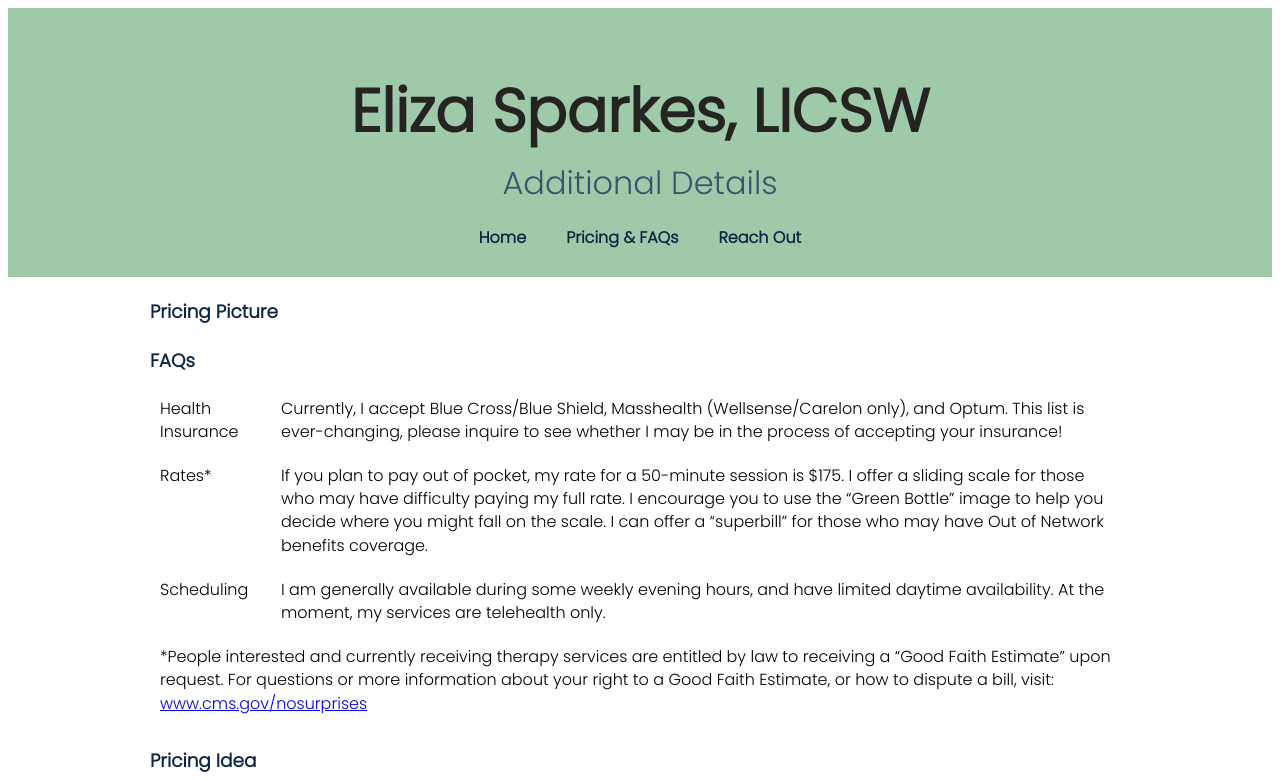
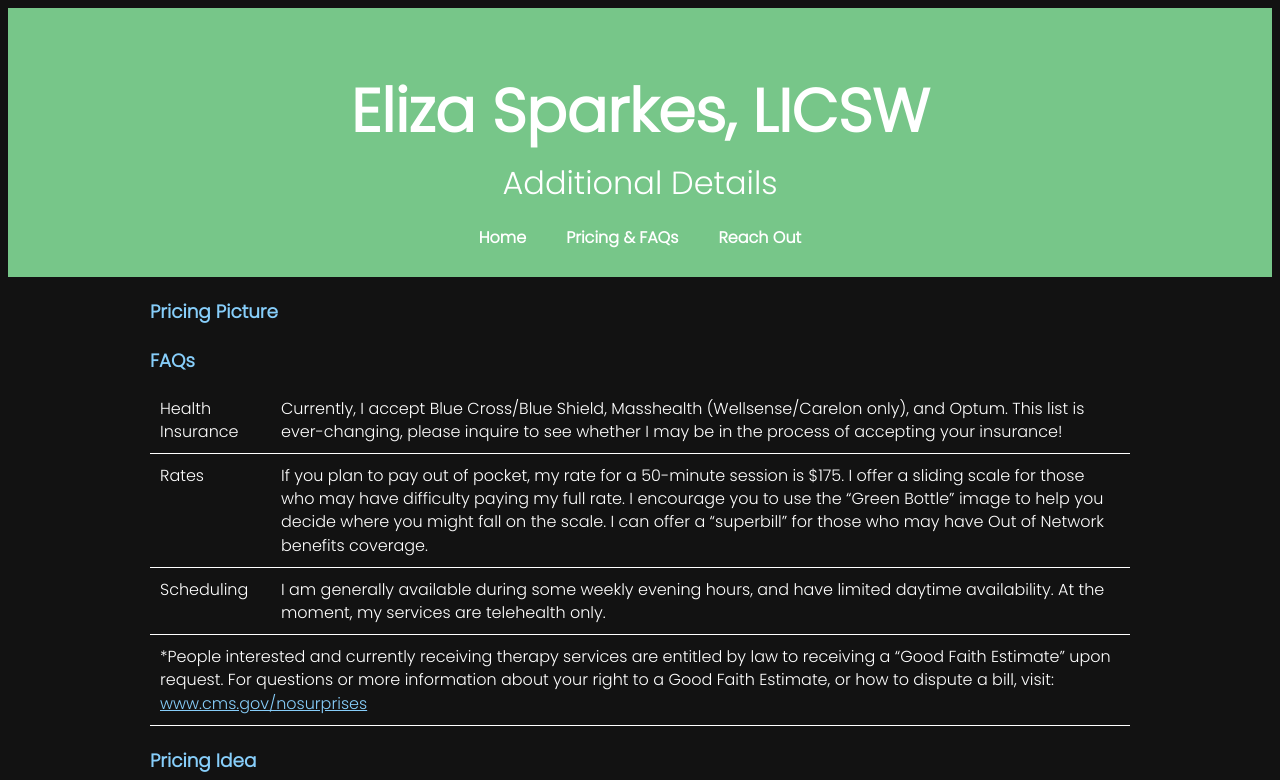
Before and after one commit to matt347/therapy-website-design, a plain HTML site: page frontend/details.html in a window 1280 px wide. Shown: the top 780 px of the page. Drawn offline with Linux system fonts and the dark colour scheme.

Commit message:
initial dark mode

```diff
--- a/frontend/details.html
+++ b/frontend/details.html
@@ -31,7 +31,7 @@
         </td>
       </tr>
       <tr>
-        <td>Rates*</td>
+        <td>Rates</td>
         <td>
           If you plan to pay out of pocket, my rate for a 50-minute session is $175. I offer a sliding scale for those
           who may have difficulty paying my full rate. I encourage you to use the “Green Bottle” image to help you
--- a/frontend/styles.css
+++ b/frontend/styles.css
@@ -198,3 +198,82 @@ iframe {
   background-size: cover;
   background-position: center;
 } */
+
+@media (prefers-color-scheme: dark) {
+
+  body {
+    background-color: #121212;
+    color: #FFFFFF;
+    font-family: "Professional";
+    font-weight: 500;
+    line-height: 1.45;
+    -webkit-font-smoothing: antialiased;
+    -moz-osx-font-smoothing: grayscale;
+  }
+
+  header {
+    margin: 0 auto;
+    text-align: center;
+    background: #77c689;
+    /* background: linear-gradient(rgba(255,255,255,0.5), rgba(255,255,255,0.5)), url("images/calm_background.png"); */
+    background-size: cover;
+    background-position: center;
+    padding: 20px 0;
+  }
+
+  header h1 {
+    font-size: 60px;
+    width: 100%;
+    height: 65px;
+    margin-bottom: 6px;
+    text-align: center;
+    color: white;
+  }
+
+  header h2 {
+    font-size: 2rem;
+    font-weight: 500;
+    color: white;
+    margin-bottom: 12px;
+  }
+
+  a {
+    color: lightskyblue;
+  }
+
+  section h3 {
+    font-size: 1.15rem;
+    color: lightskyblue;
+    margin-bottom: 8px;
+  }
+
+  p, li {
+    color: white;
+    font-size: 1rem;
+    margin-bottom: 12px;
+  }
+
+  #nav_div a {
+    display: inline-block;
+    padding: 8px 14px;
+    color: white;
+    text-decoration: none;
+    border-radius: 6px;
+    background: transparent;
+    transition: background 120ms ease, color 120ms ease;
+    font-weight: 600;
+    font-size: 1rem;
+  }
+
+  #nav_div a:hover,
+  #nav_div a:focus {  background: #121212;
+    color: white;
+    outline: none;
+  }
+
+  .space-bottom {
+    background-color: #121212;
+    padding-bottom: 100px;
+  }
+
+}
```
